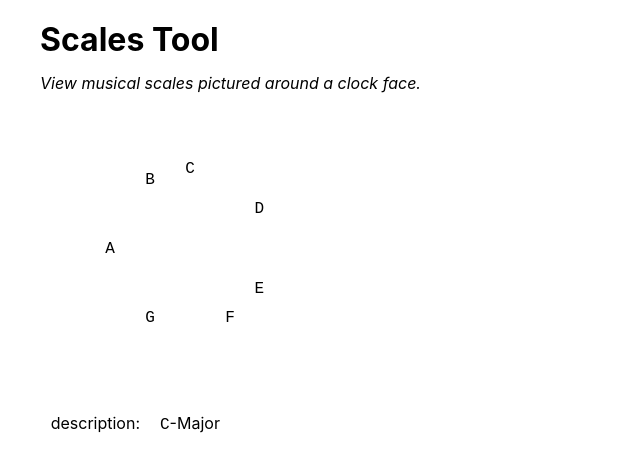
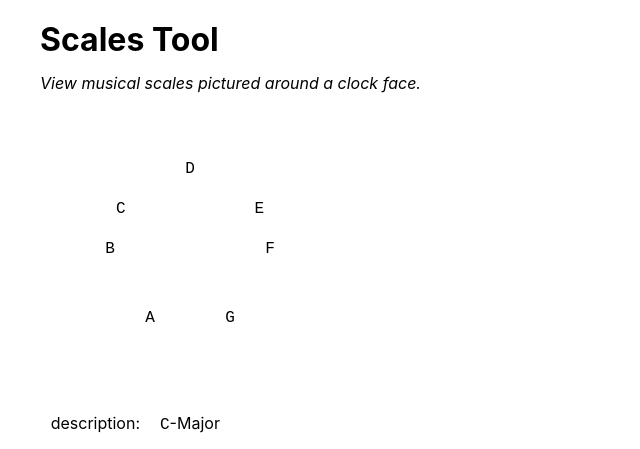
Before and after one commit to taylorhummon/scales-tool, a React (Vite) app: page / in a window 1280 px wide. Shown: the top 449 px of the page, without its empty margins (0-640 px from the left). Built offline with nearby package versions, Linux system fonts and the light colour scheme; a web font is replaced by a local one.

Commit message:
move root

```diff
--- a/src/components/ScalesTool.tsx
+++ b/src/components/ScalesTool.tsx
@@ -1,12 +1,14 @@
 import { useState } from "react";
+import { State } from "src/types";
 import Canvas from "src/components/Canvas";
 import { buildClassString } from "src/utilities/css";
 import { derivedFromState } from "src/utilities/derived";
+import { remainderFor } from "src/utilities/math";
 
 import cssModule from "src/components/ScalesTool.module.css";
 
 
-const INITIAL_ROOT_HOUR = 0;
+const INITIAL_ROOT_HOUR = 10;
 const INITIAL_ROOT_NUMBER = -2; // C
 const INITIAL_MODE_NUMBER = -2; // Ionian
 const MAX_KEY_DEGREE = 14;
@@ -16,17 +18,28 @@ export default function ScalesTool(): JSX.Element {
   const [rootHour, setRootHour] = useState(INITIAL_ROOT_HOUR);
   const [rootNumber, setRootNumber] = useState(INITIAL_ROOT_NUMBER);
   const [modeNumber, setModeNumber] = useState(INITIAL_MODE_NUMBER);
-  const derived = derivedFromState(rootHour, rootNumber, modeNumber);
+  const state: State = {
+    rootHour,
+    rootNumber,
+    modeNumber
+  }
+  const derived = derivedFromState(state);
 
   function buildChangeRoot(
     isIncrement: boolean
   ): (() => void) | undefined {
     if (isIncrement) {
       if (derived.keyDegree >= MAX_KEY_DEGREE) return undefined;
-      return () => setRootNumber((rootNumber) => rootNumber + 1);
+      return () => {
+        setRootNumber((rootNumber) => rootNumber + 1);
+        setRootHour((rootHour) => remainderFor(rootHour + 7, 12));
+      }
     } else {
       if (derived.keyDegree <= -MAX_KEY_DEGREE) return undefined;
-      return () => setRootNumber((rootNumber) => rootNumber - 1);
+      return () => {
+        setRootNumber((rootNumber) => rootNumber - 1);
+        setRootHour((rootHour) => remainderFor(rootHour - 7, 12));
+      }
     }
   }
 
@@ -36,11 +49,15 @@ export default function ScalesTool(): JSX.Element {
     if (isIncrement) {
       if (modeNumber >= 3) return undefined;
       if (derived.keyDegree <= -MAX_KEY_DEGREE) return undefined;
-      return () => setModeNumber((rootNumber) => rootNumber + 1);
+      return () => {
+        setModeNumber((rootNumber) => rootNumber + 1);
+      }
     } else {
       if (modeNumber <= -3) return undefined;
       if (derived.keyDegree >= MAX_KEY_DEGREE) return undefined;
-      return () => setModeNumber((rootNumber) => rootNumber - 1);
+      return () => {
+        setModeNumber((rootNumber) => rootNumber - 1);
+      }
     }
   }
 
--- a/src/types.ts
+++ b/src/types.ts
@@ -1,6 +1,12 @@
 import { NaturalNote, SolfegeName } from "src/enumerations";
 
 export type Note = string;
+
+export interface State {
+  rootHour: number;
+  rootNumber: number;
+  modeNumber: number;
+}
 
 export interface Derived {
   rootHour: number;
--- a/src/utilities/derived.ts
+++ b/src/utilities/derived.ts
@@ -3,15 +3,15 @@ import {
   NaturalNote,
   SolfegeName,
 } from "src/enumerations";
-import type { Derived, LocatedNote, Note } from "src/types";
+import type { State, Derived, LocatedNote, Note } from "src/types";
 import { getNoteBySolfegeName } from "src/utilities/music";
 
 
-export function derivedFromState(
-  rootHour: number,
-  rootNumber: number,
-  modeNumber: number
-): Derived {
+export function derivedFromState({
+  rootHour,
+  rootNumber,
+  modeNumber
+}: State): Derived {
   const noteBySolfegeName = getNoteBySolfegeName(modeNumber, rootNumber);
   const locatedNotes = getLocatedNotes(noteBySolfegeName, modeNumber, rootHour);
   return {
```
